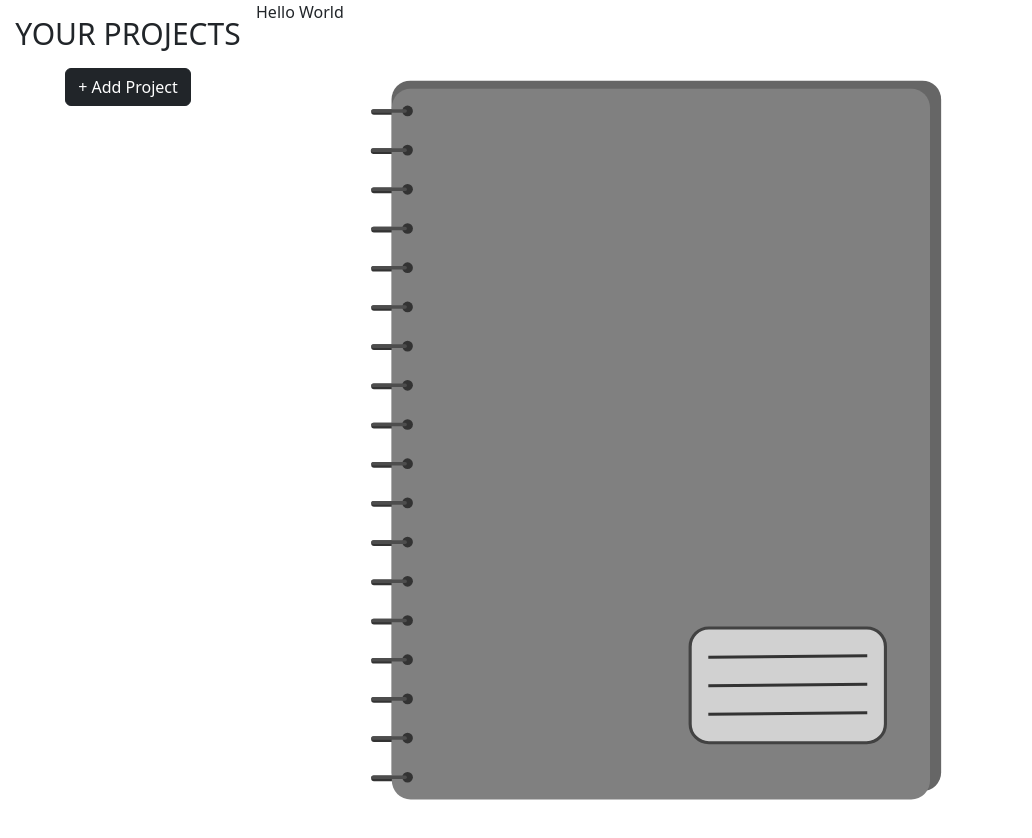
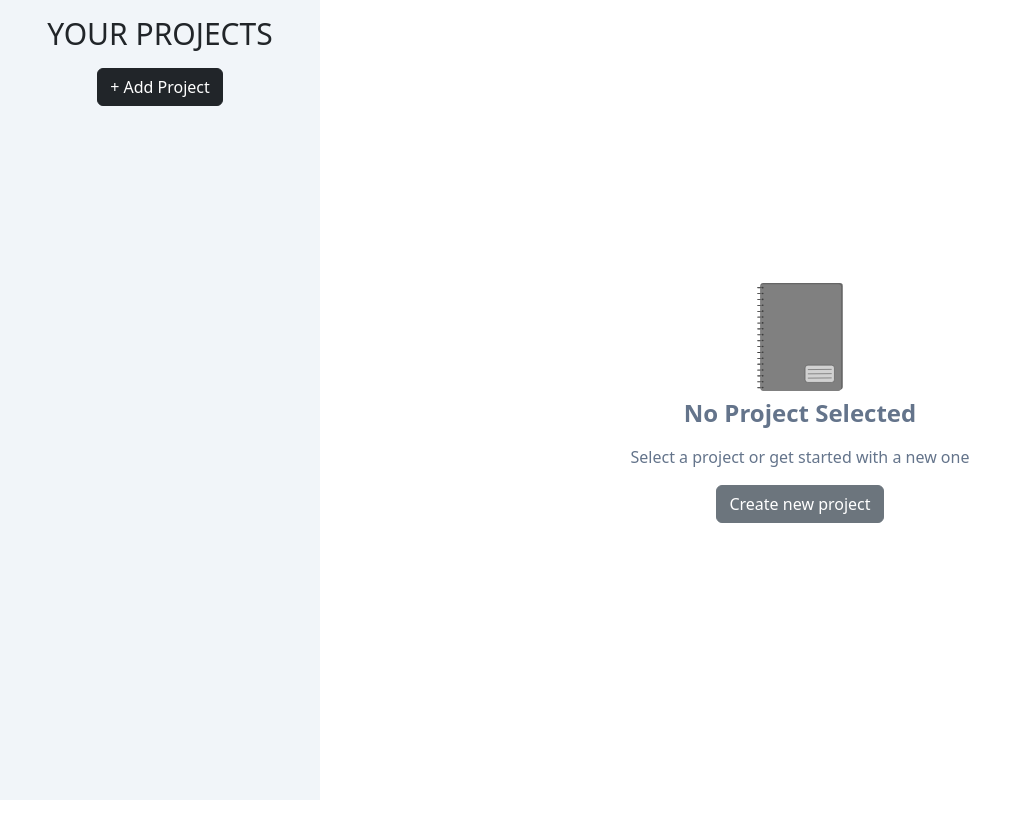
Before and after one commit to Andriano606/Project-manager, a React (Create React App) app: page / in a window 1280 px wide. Shown: the whole page, without its empty margins (0-1032 px from the left). After the commit the page ends 800 px from the top, so only its background shows below. Built offline with nearby package versions, Linux system fonts and the light colour scheme.

Commit message:
Added empty page

```diff
--- a/src/App.js
+++ b/src/App.js
@@ -6,11 +6,11 @@ import EmptyProjectPage from './components/EmptyProjectPage/EmptyProjectPage';
 
 function App() {
   return (
-   <div className='w-100 h-100 d-flex flex-row'>
-    <div className='w-25'>
+   <div className='w-full h-[calc(100dvh)] d-flex flex-row'>
+    <div className='w-4/12 h-[calc(100dvh)] bg-slate-100'>
       <SideBar/>
     </div>
-    <div className='w-100'>
+    <div className='w-full h-[calc(100dvh)]'>
       <EmptyProjectPage/>
     </div>
    </div>
--- a/src/components/EmptyProjectPage/EmptyProjectPage.css
+++ b/src/components/EmptyProjectPage/EmptyProjectPage.css
@@ -0,0 +1,3 @@
+.book-logo {
+  height: 120px;
+}
--- a/src/components/EmptyProjectPage/EmptyProjectPage.js
+++ b/src/components/EmptyProjectPage/EmptyProjectPage.js
@@ -5,10 +5,14 @@ import { ReactComponent as Book } from '../../assets/book.svg';
 
 function EmptyProjectPage() {
   return (
-    <>
-      <p>Hello World</p>
+    <div className='flex flex-col h-screen justify-center items-center'>
       <Book className="book-logo"/>
-    </>
+      <p className='font-bold text-2xl text-slate-500'>No Project Selected</p>
+      <p className="text-slate-500"> Select a project or get started with a new one</p>
+      <button type="button" className="btn btn-secondary" >
+            Create new project
+      </button>
+    </div>
   );
 }
 
```
Also changed, not shown: src/index.css (line endings or trailing spaces).
